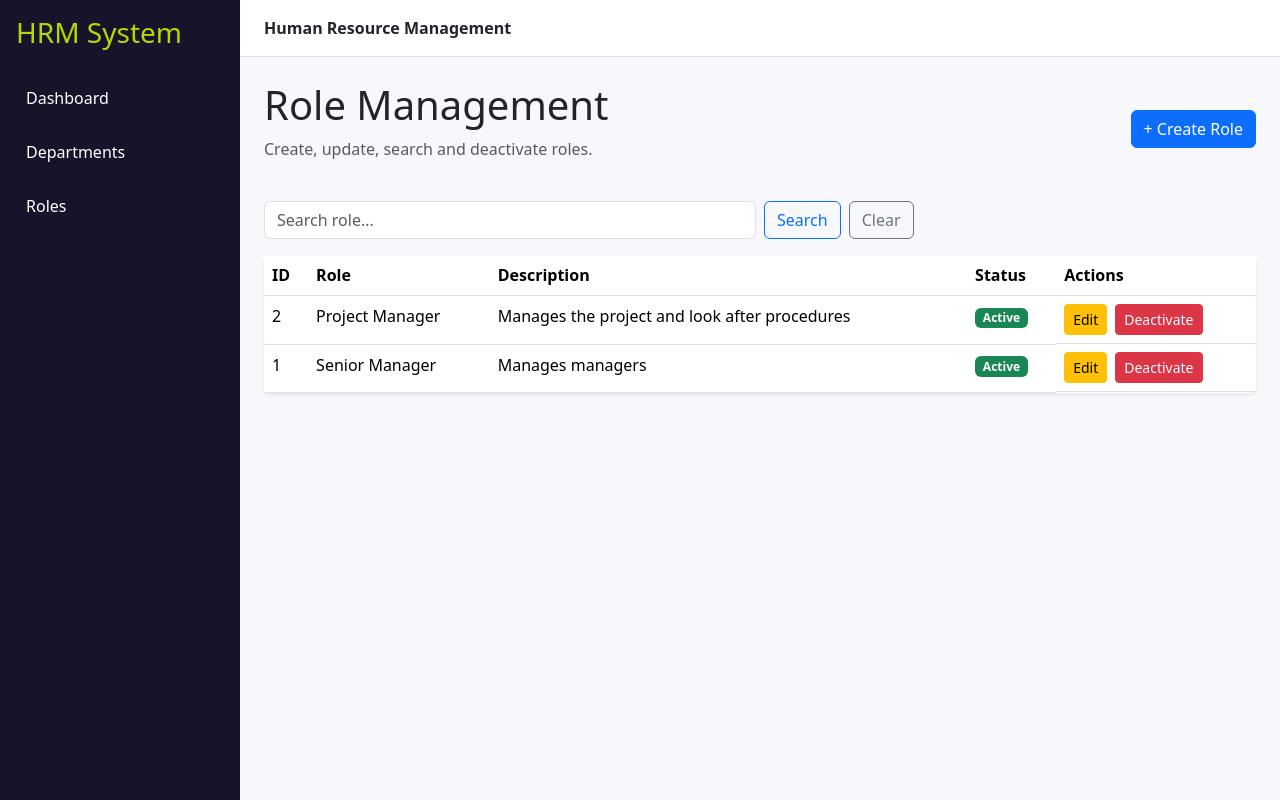
After one commit to YedkeAmol/hrm-internship-project, a Flask app: page /roles in a window 1280 px wide. The commit adds this page. Run offline with Flask 3, Linux system fonts and the light colour scheme; data comes from the database, SQL or seed files in the repository; both versions use the stored data as it was after the commit.

Commit message:
Add Role Management module

```diff
--- a/app.py
+++ b/app.py
@@ -19,6 +19,16 @@ def init_db():
         CREATE TABLE IF NOT EXISTS department (
             dept_id INTEGER PRIMARY KEY AUTOINCREMENT,
             dept_name VARCHAR(100) NOT NULL UNIQUE,
+            description VARCHAR(300),
+            created_at DATETIME NOT NULL,
+            updated_at DATETIME NOT NULL,
+            status INTEGER NOT NULL DEFAULT 1
+        )
+    """)
+    conn.execute("""
+        CREATE TABLE IF NOT EXISTS role (
+            role_id INTEGER PRIMARY KEY AUTOINCREMENT,
+            role_name VARCHAR(100) NOT NULL UNIQUE,
             description VARCHAR(300),
             created_at DATETIME NOT NULL,
             updated_at DATETIME NOT NULL,
@@ -125,18 +135,17 @@ def edit_department(dept_id):
             """, (name, description, now, dept_id))
             conn.commit()
             flash("Department updated successfully.", "success")
+            conn.close()
             return redirect(url_for("dashboard"))
         except sqlite3.IntegrityError:
             flash("A department with this name already exists.", "danger")
-        finally:
             conn.close()
-            if request.method == "POST":
-                return render_template(
-                    "department_form.html",
-                    department={"dept_id": dept_id,
-                                 "dept_name": name,
-                                 "description": description}
-                )
+            return render_template(
+                "department_form.html",
+                department={"dept_id": dept_id,
+                             "dept_name": name,
+                             "description": description}
+            )
 
     conn.close()
     return render_template("department_form.html", department=department)
@@ -169,6 +178,132 @@ def toggle_department(dept_id):
     return redirect(url_for("departments"))
 
 
+@app.route("/roles")
+def roles():
+    search = request.args.get("search", "").strip()
+    conn = get_db()
+
+    if search:
+        rows = conn.execute("""
+            SELECT * FROM role
+            WHERE role_name LIKE ? OR description LIKE ?
+            ORDER BY role_id DESC
+        """, (f"%{search}%", f"%{search}%")).fetchall()
+    else:
+        rows = conn.execute(
+            "SELECT * FROM role ORDER BY role_id DESC"
+        ).fetchall()
+
+    conn.close()
+    return render_template("roles.html", roles=rows, search=search)
+
+
+@app.route("/roles/create", methods=["GET", "POST"])
+def create_role():
+    if request.method == "POST":
+        name = request.form.get("role_name", "").strip()
+        description = request.form.get("description", "").strip()
+
+        if not name:
+            flash("Role name is required.", "danger")
+            return render_template("role_form.html", role=None)
+
+        now = datetime.now().strftime("%Y-%m-%d %H:%M:%S")
+        conn = get_db()
+
+        try:
+            conn.execute("""
+                INSERT INTO role
+                (role_name, description, created_at, updated_at, status)
+                VALUES (?, ?, ?, ?, 1)
+            """, (name, description, now, now))
+            conn.commit()
+            flash("Role created successfully.", "success")
+            return redirect(url_for("roles"))
+        except sqlite3.IntegrityError:
+            flash("A role with this name already exists.", "danger")
+        finally:
+            conn.close()
+
+    return render_template("role_form.html", role=None)
+
+
+@app.route("/roles/<int:role_id>/edit", methods=["GET", "POST"])
+def edit_role(role_id):
+    conn = get_db()
+    role = conn.execute(
+        "SELECT * FROM role WHERE role_id = ?", (role_id,)
+    ).fetchone()
+
+    if role is None:
+        conn.close()
+        flash("Role not found.", "danger")
+        return redirect(url_for("roles"))
+
+    if request.method == "POST":
+        name = request.form.get("role_name", "").strip()
+        description = request.form.get("description", "").strip()
+
+        if not name:
+            conn.close()
+            flash("Role name is required.", "danger")
+            return render_template(
+                "role_form.html", role=role
+            )
+
+        now = datetime.now().strftime("%Y-%m-%d %H:%M:%S")
+
+        try:
+            conn.execute("""
+                UPDATE role
+                SET role_name = ?, description = ?, updated_at = ?
+                WHERE role_id = ?
+            """, (name, description, now, role_id))
+            conn.commit()
+            flash("Role updated successfully.", "success")
+            conn.close()
+            return redirect(url_for("roles"))
+        except sqlite3.IntegrityError:
+            flash("A role with this name already exists.", "danger")
+            conn.close()
+            return render_template(
+                "role_form.html",
+                role={"role_id": role_id,
+                             "role_name": name,
+                             "description": description}
+            )
+
+    conn.close()
+    return render_template("role_form.html", role=role)
+
+
+@app.post("/roles/<int:role_id>/toggle")
+def toggle_role(role_id):
+    conn = get_db()
+    role = conn.execute(
+        "SELECT status FROM role WHERE role_id = ?", (role_id,)
+    ).fetchone()
+
+    if role is None:
+        conn.close()
+        flash("Role not found.", "danger")
+        return redirect(url_for("roles"))
+
+    new_status = 0 if role["status"] else 1
+    conn.execute(
+        "UPDATE role SET status = ?, updated_at = ? WHERE role_id = ?",
+        (new_status, datetime.now().strftime("%Y-%m-%d %H:%M:%S"), role_id)
+    )
+    conn.commit()
+    conn.close()
+
+    flash(
+        "Role activated." if new_status else "Role made inactive.",
+        "success"
+    )
+    return redirect(url_for("roles"))
+
+
 if __name__ == "__main__":
     init_db()
     app.run(debug=True)
--- a/templates/base.html
+++ b/templates/base.html
@@ -13,6 +13,7 @@
         <h3 class="mb-4">HRM System</h3>
         <a href="{{ url_for('dashboard') }}">Dashboard</a>
         <a href="{{ url_for('departments') }}">Departments</a>
+        <a href="{{ url_for('roles') }}">Roles</a>
     </aside>
 
     <main class="flex-grow-1">
--- /dev/null
+++ b/templates/roles.html
@@ -0,0 +1,69 @@
+{% extends "base.html" %}
+{% block title %}Roles{% endblock %}
+{% block content %}
+<div class="d-flex justify-content-between align-items-center mb-4">
+    <div>
+        <h1>Role Management</h1>
+        <p class="text-muted">Create, update, search and deactivate roles.</p>
+    </div>
+    <a class="btn btn-primary" href="{{ url_for('create_role') }}">+ Create Role</a>
+</div>
+
+<form class="row g-2 mb-3" method="get">
+    <div class="col-md-6">
+        <input class="form-control" name="search" value="{{ search }}"
+               placeholder="Search role...">
+    </div>
+    <div class="col-auto">
+        <button class="btn btn-outline-primary">Search</button>
+    </div>
+    <div class="col-auto">
+        <a class="btn btn-outline-secondary" href="{{ url_for('roles') }}">Clear</a>
+    </div>
+</form>
+
+<div class="card shadow-sm">
+<div class="table-responsive">
+<table class="table table-hover mb-0">
+    <thead>
+        <tr>
+            <th>ID</th>
+            <th>Role</th>
+            <th>Description</th>
+            <th>Status</th>
+            <th>Actions</th>
+        </tr>
+    </thead>
+    <tbody>
+    {% for r in roles %}
+        <tr>
+            <td>{{ r.role_id }}</td>
+            <td>{{ r.role_name }}</td>
+            <td>{{ r.description or "-" }}</td>
+            <td>
+                {% if r.status %}
+                    <span class="badge text-bg-success">Active</span>
+                {% else %}
+                    <span class="badge text-bg-secondary">Inactive</span>
+                {% endif %}
+            </td>
+            <td class="d-flex gap-2">
+                <a class="btn btn-sm btn-warning"
+                   href="{{ url_for('edit_role', role_id=r.role_id) }}">Edit</a>
+                <form method="post"
+                      action="{{ url_for('toggle_role', role_id=r.role_id) }}"
+                      onsubmit="return confirm('Are you sure you want to change this role status?');">
+                    <button class="btn btn-sm btn-danger">
+                        {{ "Deactivate" if r.status else "Activate" }}
+                    </button>
+                </form>
+            </td>
+        </tr>
+    {% else %}
+        <tr><td colspan="5" class="text-center p-4">No roles found.</td></tr>
+    {% endfor %}
+    </tbody>
+</table>
+</div>
+</div>
+{% endblock %}
```
Also changed, not shown: templates/role_form.html (added, +31 -0 lines), hrm.db.
